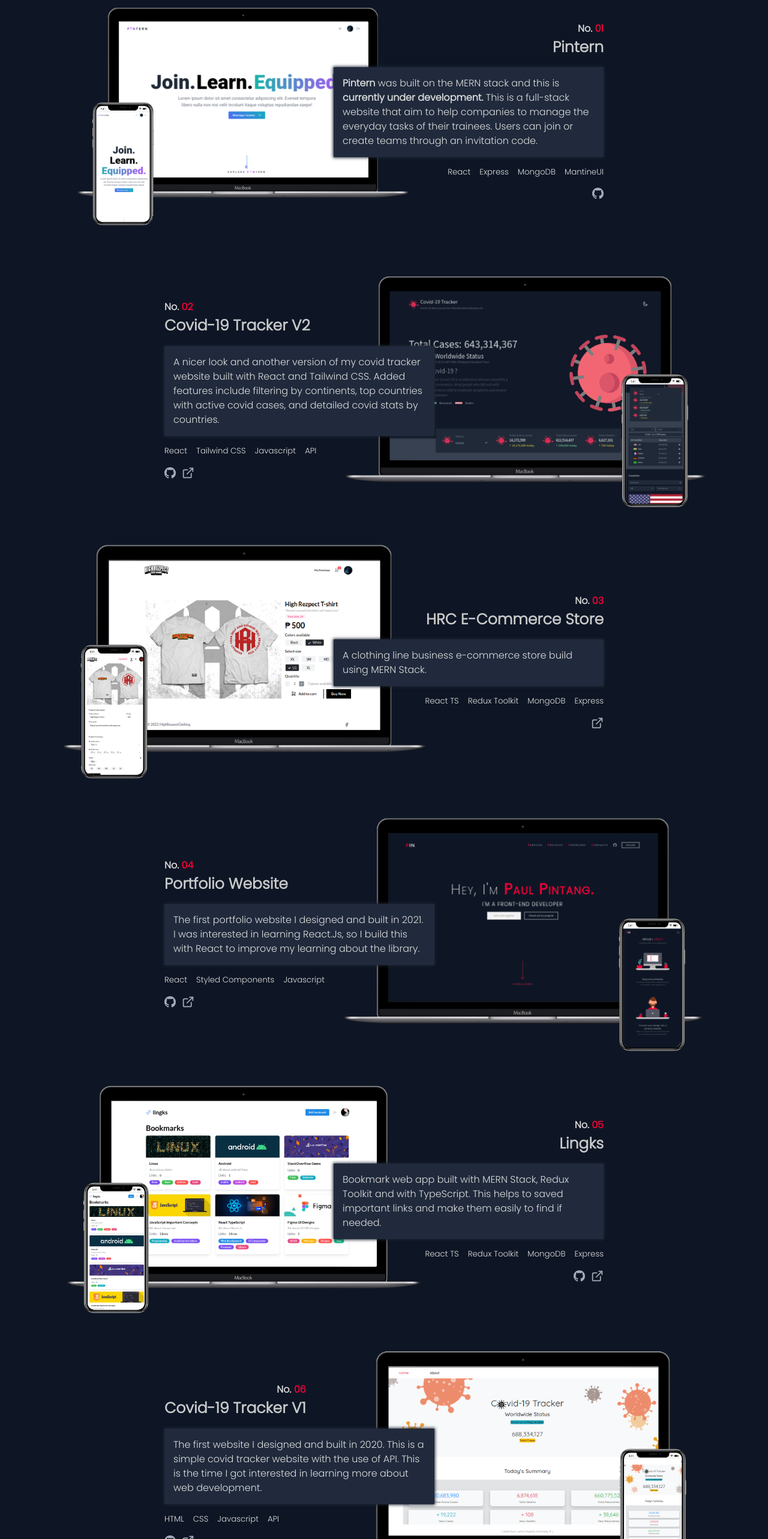
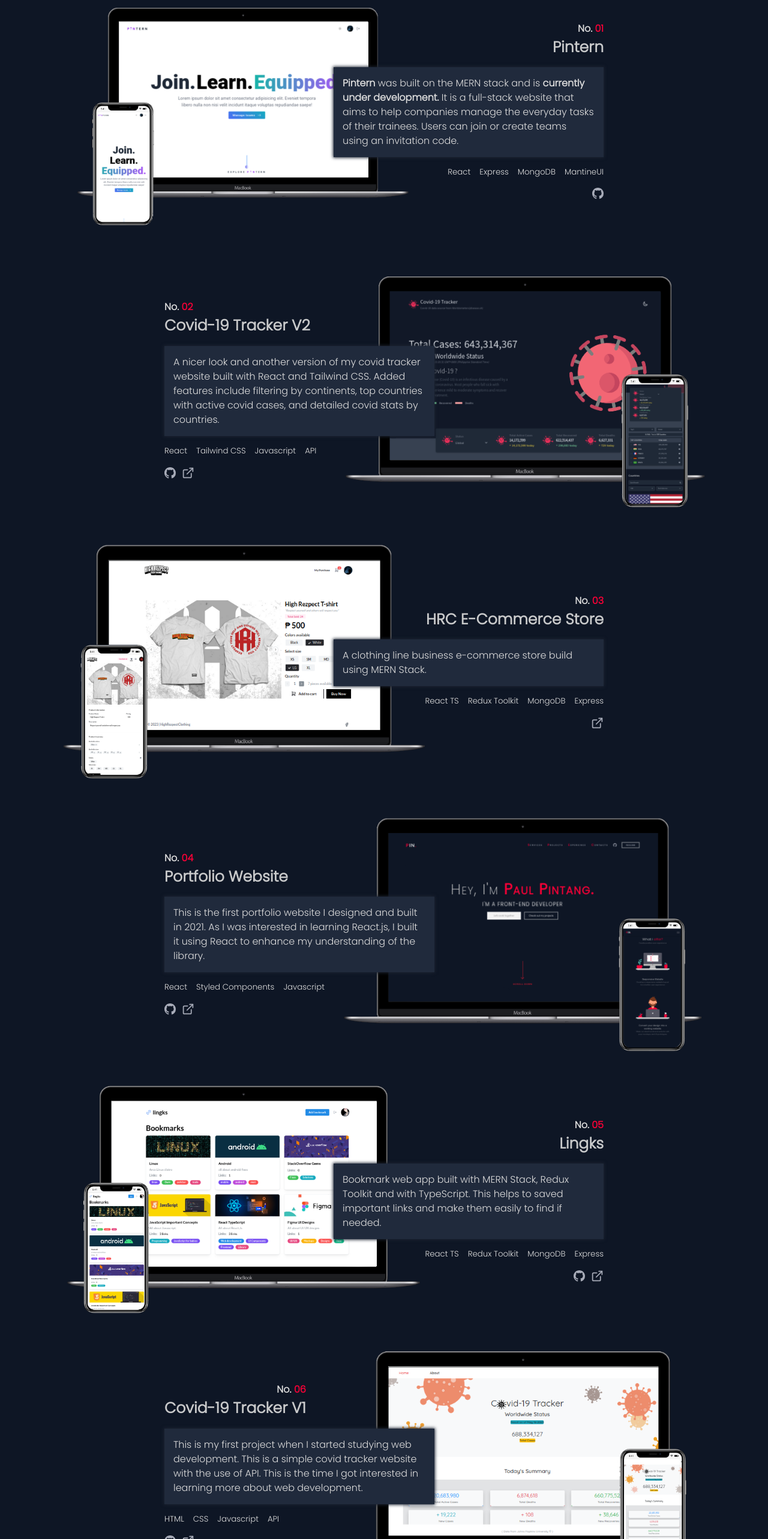
Before and after one commit to PaulPintang/Portfolio, a React (Vite) app: page / in a window 1280 px wide. Shown: the part 2000-4566 px from the top of the page at 60% size. Built offline with nearby package versions, Linux system fonts and the light colour scheme.

Commit message:
update content

```diff
--- a/src/pages/Projects/index.jsx
+++ b/src/pages/Projects/index.jsx
@@ -48,11 +48,11 @@ const Projects = () => {
 
             <Description>
               <p>
-                <b>Pintern</b> was built on the MERN stack and this is
-                <b> currently under development.</b> This is a full-stack
-                website that aim to help companies to manage the everyday tasks
-                of their trainees. Users can join or create teams through an
-                invitation code.
+                <b>Pintern</b> was built on the MERN stack and is
+                <b> currently under development.</b> It is a full-stack website
+                that aims to help companies manage the everyday tasks of their
+                trainees. Users can join or create teams using an invitation
+                code.
               </p>
             </Description>
 
@@ -206,9 +206,9 @@ const Projects = () => {
 
             <Description>
               <p>
-                The first portfolio website I designed and built in 2021. I was
-                interested in learning React.Js, so I build this with React to
-                improve my learning about the library.
+                This is the first portfolio website I designed and built in
+                2021. As I was interested in learning React.js, I built it using
+                React to enhance my understanding of the library.
               </p>
             </Description>
 
@@ -320,9 +320,10 @@ const Projects = () => {
 
             <Description>
               <p>
-                The first website I designed and built in 2020. This is a simple
-                covid tracker website with the use of API. This is the time I
-                got interested in learning more about web development.
+                This is my first project when I started studying web
+                development. This is a simple covid tracker website with the use
+                of API. This is the time I got interested in learning more about
+                web development.
               </p>
             </Description>
 
```
Also changed, not shown: 1 other file (tests, documents, lock files or other folders).
